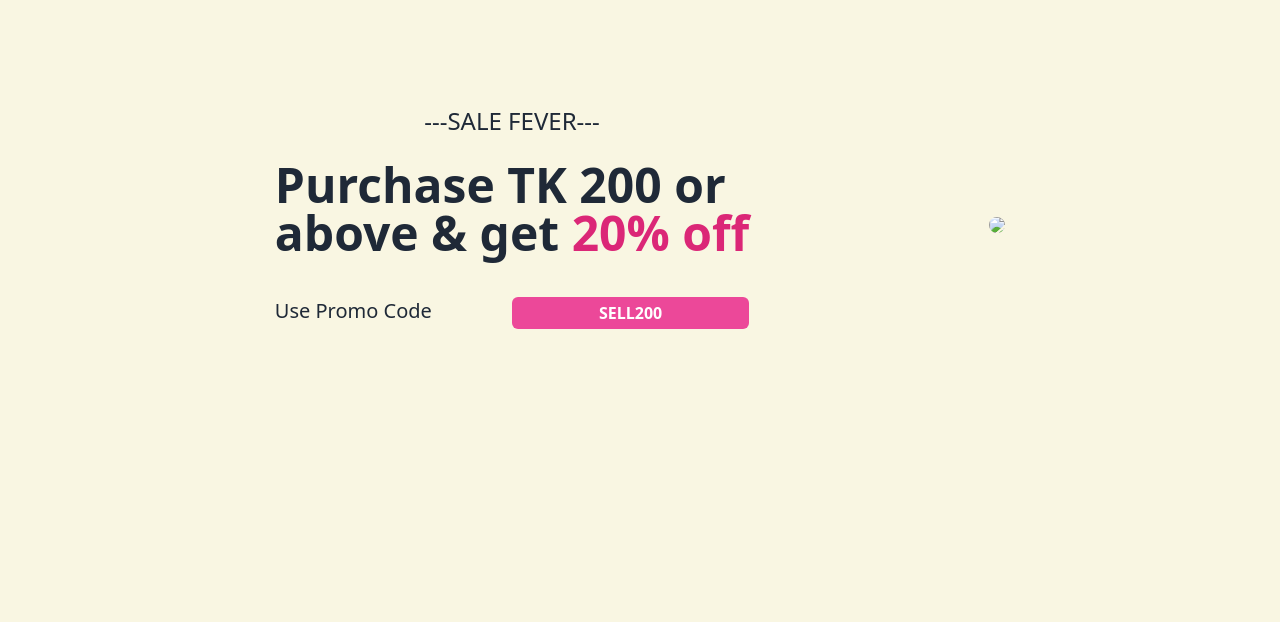
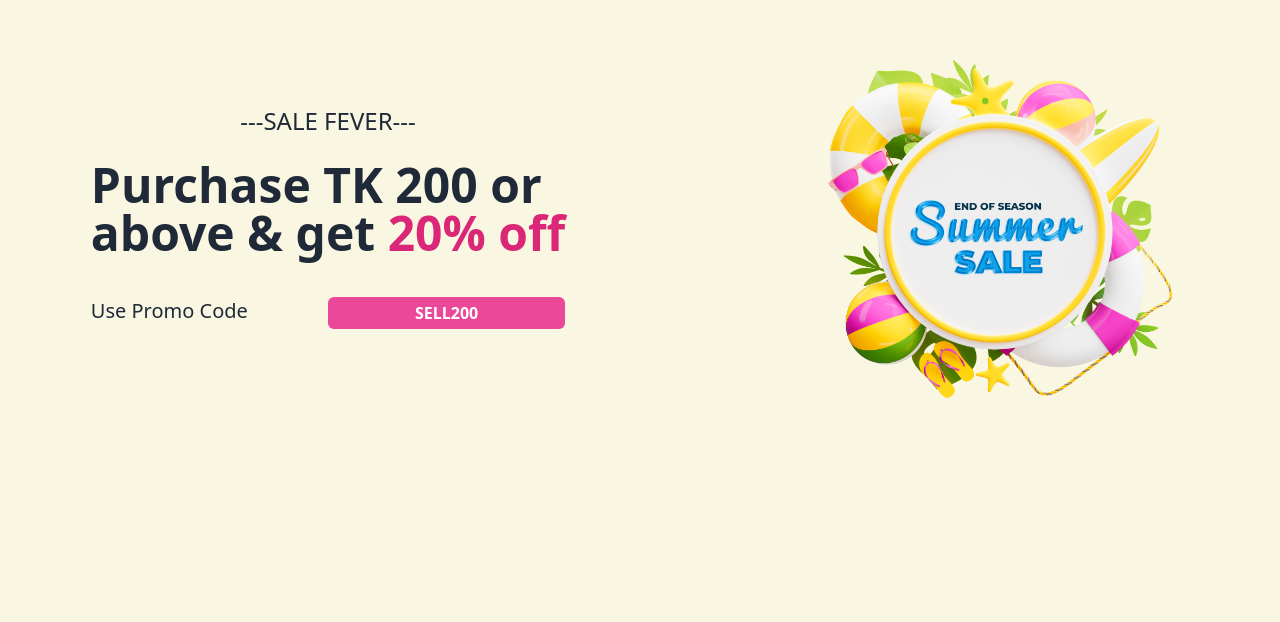
Before and after one commit to arafatjim/assignment-05, a plain HTML site: page index.html in a window 1280 px wide. Shown: the part 175-797 px from the top of the page. Drawn offline with nearby package versions, Linux system fonts and the light colour scheme; the site is published under a folder, as on GitHub Pages, so addresses that start at the root find nothing.

Commit message:
header rechech

```diff
--- a/index.html
+++ b/index.html
@@ -12,7 +12,7 @@
                     <div>
                       <div class="hero min-h-screen bg-[#F9F6E2]">
                         <div class="hero-content flex-col lg:flex-row-reverse gap-60">
-                          <img src="/images/Summer 1.png" class="max-w-sm rounded-lg " />
+                          <img src="./images/Summer 1.png" class="max-w-sm rounded-lg " />
                           <div>
                             <p class="py-6 text-2xl text-center">---SALE FEVER---</p>
                             <h1 class="text-5xl font-bold">Purchase TK 200 or <br> above & get <span class="text-pink-600">20% off</span></h1>
```
